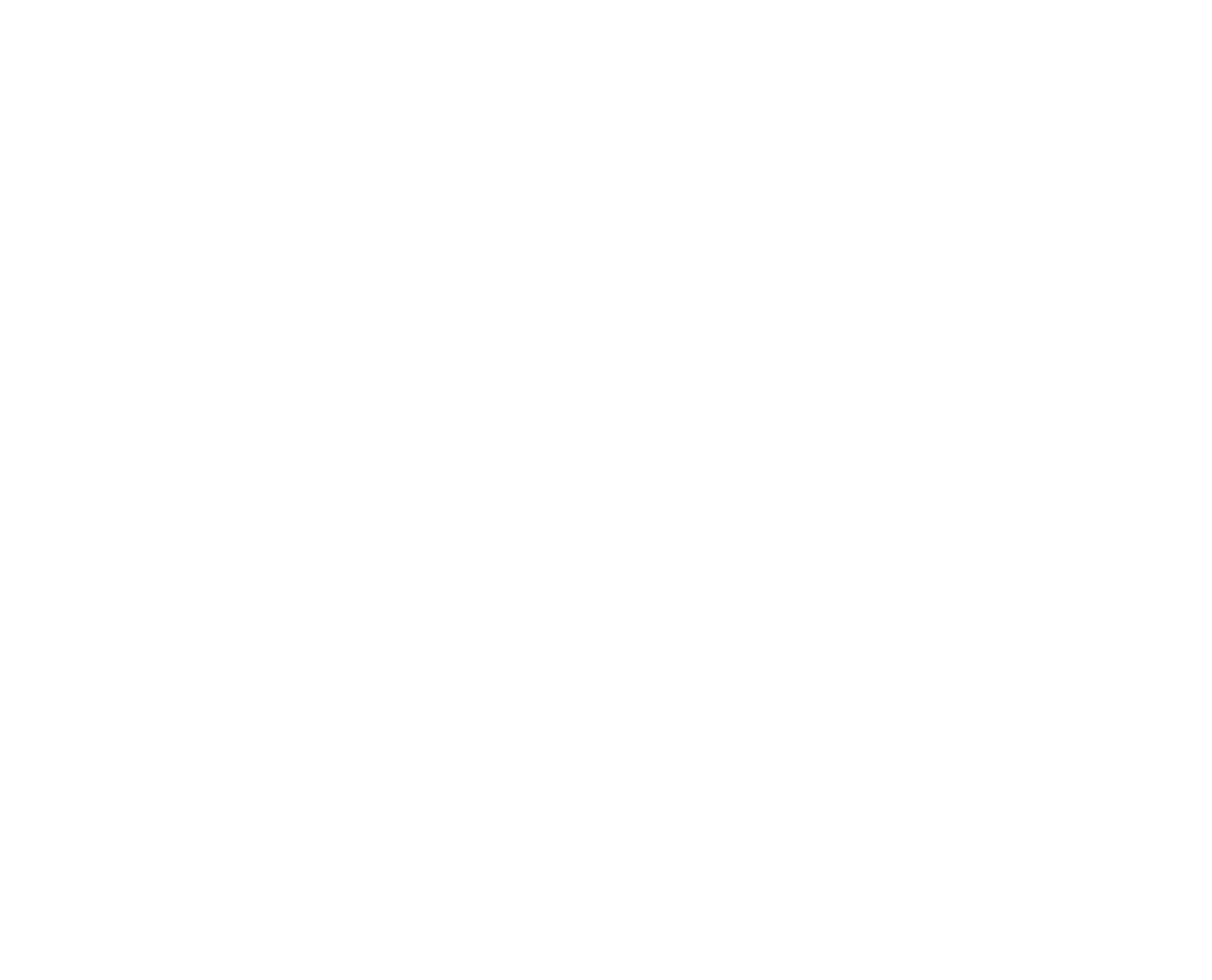
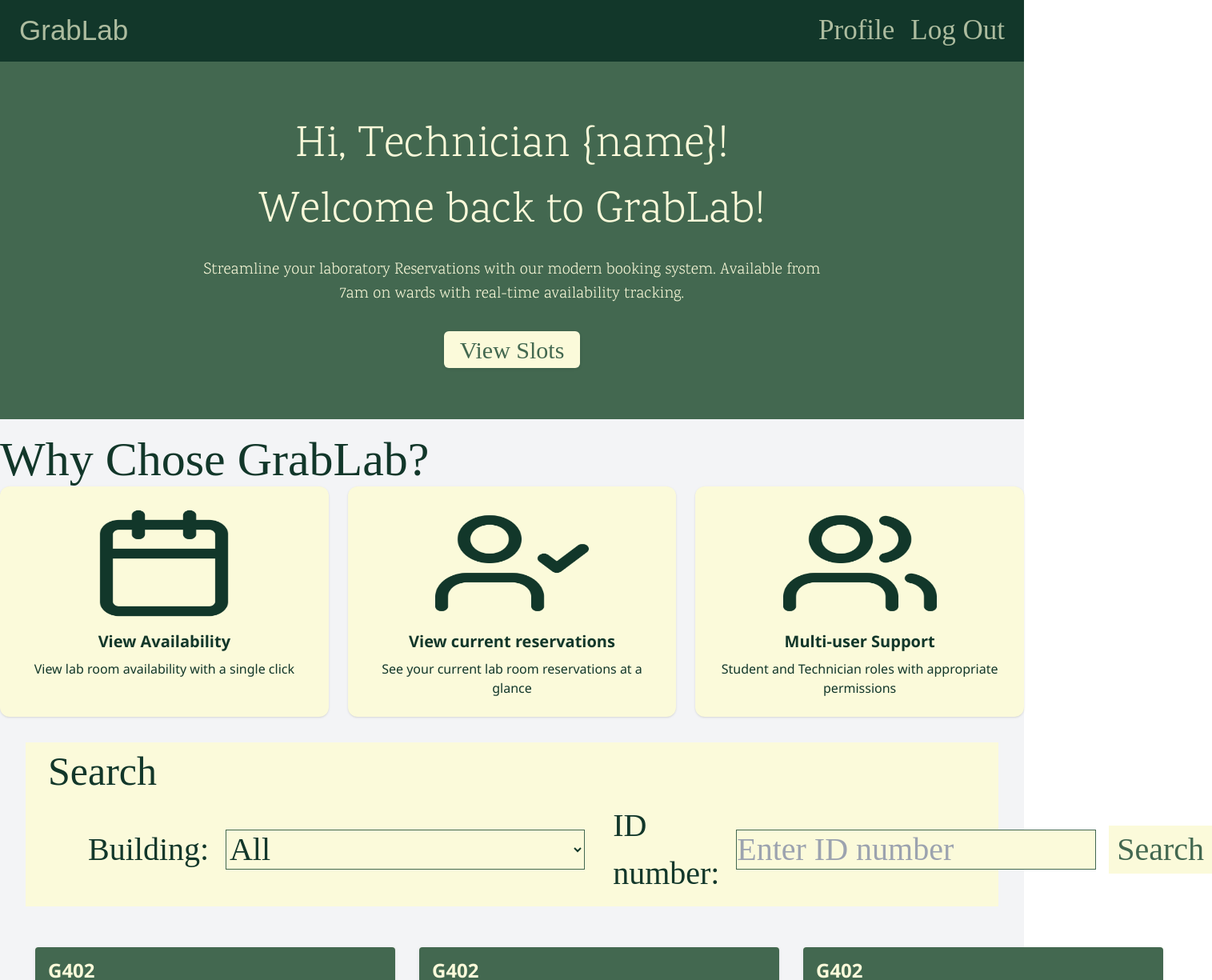
Before and after one commit to ajcbarcelita/MP-CCAPDEV-GrabLab, a Vue app in the folder grablab/: page /technician-landing in a window 1280 px wide. Before the commit this address had no page. Shown: the top 1225 px of the page at 80% size, 1515 px wide, since content can reach past the window. Before the commit the page ends 800 px from the top, so only its background shows below. Built offline with nearby package versions, Linux system fonts and the light colour scheme; a web font is replaced by a local one.

Commit message:
CREATED: TECH LANDING

```diff
--- a/grablab/src/assets/student_main.css
+++ b/grablab/src/assets/landing_page.css
@@ -118,10 +118,11 @@
 #lab{
   margin-left: 70px;
 }
-#lab-input{
+.search-input {
   background-color: #FBFADA;
   border: #436850 1px solid;
-  width: 500px;
+  width: 450px;
+  height: 50px;
 }
 
 #lab-slots{
--- a/grablab/src/components/Login.vue
+++ b/grablab/src/components/Login.vue
@@ -20,7 +20,7 @@
 		sessionStorage.setItem('user', JSON.stringify(user))
 		error.value = ''
 		if (user.role === 'Technician') {
-			// router.push('/technician-dashboard')
+			router.push('/technician-landing')
 		} else if (user.role === 'Student') {
 			router.push('/student-landing')
 		} else {
--- a/grablab/src/components/StudentLanding.vue
+++ b/grablab/src/components/TechLanding.vue
@@ -11,7 +11,7 @@
 
 		<!-- Hero Section -->
 		<section id="hero-section">
-			<h1 id="hero-title">Hi, {name}! <br /> Welcome back to GrabLab!</h1>
+			<h1 id="hero-title">Hi, Technician {name}! <br />Welcome back to GrabLab!</h1>
 			<p id="hero-description">
 				Streamline your laboratory Reservations with our modern booking system. Available
 				from 7am on wards with real-time availability tracking.
@@ -58,14 +58,15 @@
 			<div id="Title">
 				<h1 id="search-title">Search</h1>
 				<div id="Lab" class="filter-row">
-					<label for="lab-input" id="lab">Building: </label>
-					<select id="lab-input">
+					<label for="lab-input" id="lab" class="search-label">Building: </label>
+					<select id="lab-input" class="search-input">
 						<option value="All">All</option>
 						<option value="Gokonwei Bldg.">John Gokongwei Sr. Hall</option>
 						<option value="Andrew Bldg.">Br. Andrew Gonzalez Hall</option>
             <option value="LS Bldg.">St. La Salle Hall</option>
 					</select>
-
+          <label for="number" id="ID" class="search-label">ID number: </label>
+          <input type="text" id="number" class="search-input" placeholder="Enter ID number"/>
 					<button id="search-btn">Search</button>
 				</div>
 			</div>
@@ -118,5 +119,5 @@
 </script>
 
 <style scoped>
-@import '../assets/student_main.css';
+@import '../assets/landing_page.css';
 </style>
--- a/grablab/src/router.js
+++ b/grablab/src/router.js
@@ -4,12 +4,14 @@
 import Profile_Page from './components/Profile_Page.vue'
 import Login from './components/Login.vue'
 import Register from './components/Register.vue'
+import TechLanding from './components/TechLanding.vue'
 
 // import the components you want to use in your routes
 // then list all the routes you want to use in your app, path and correspondng component
 const routes = [
 	{ path: '/', component: GuestLanding },
 	{ path: '/student-landing', component: StudentLanding },
+  { path: '/technician-landing', component: TechLanding }, // Assuming the same component for technician landing
 	{ path: '/profile', component: Profile_Page },
 	{ path: '/login', component: Login },
 	{ path: '/register', component: Register },
```
